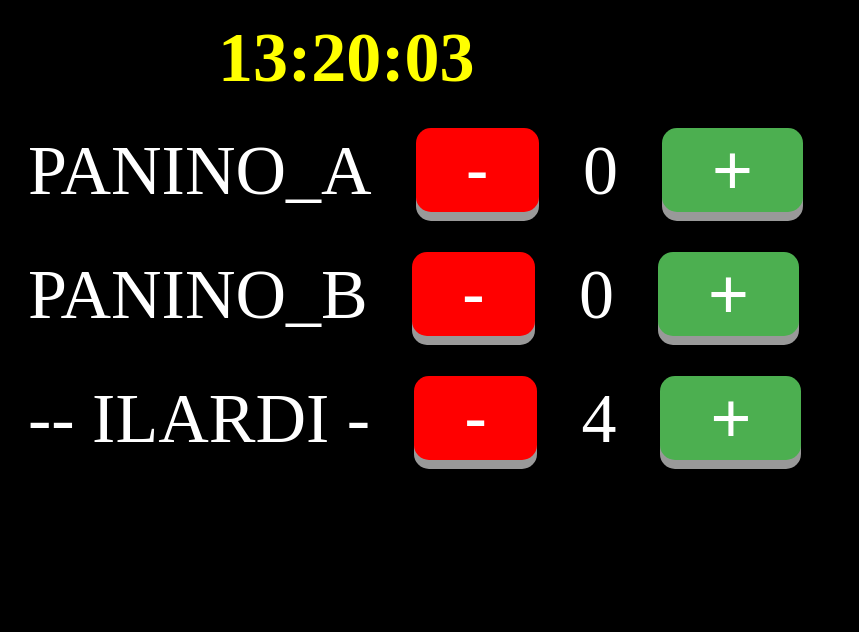
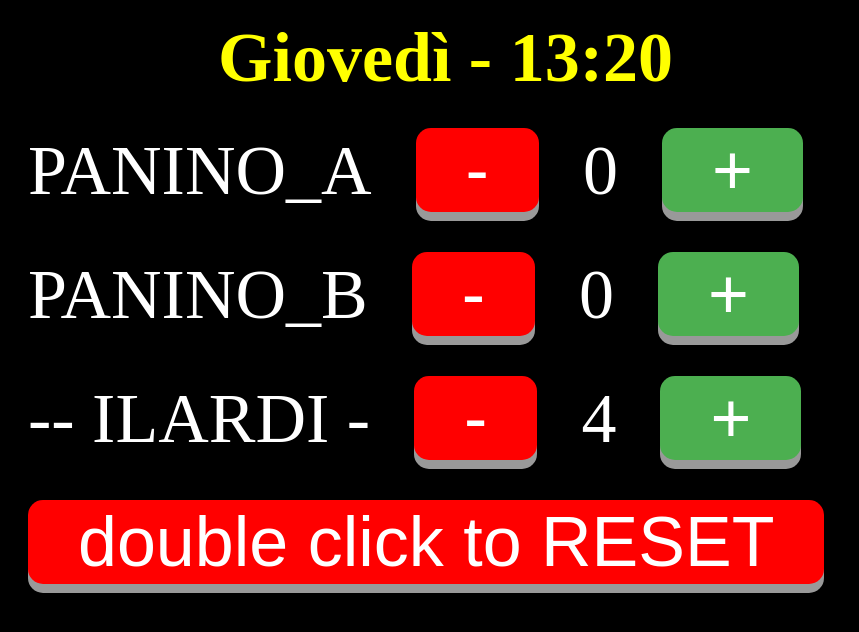
Before and after one commit to huskebasi/huskebasi.github.io, a plain HTML site: page index.html in a window 1280 px wide. Shown: the whole page, without its empty margins (0-859 px from the left). Drawn offline with Linux system fonts and the light colour scheme.

Commit message:
pallottoliere

```diff
--- a/index.html
+++ b/index.html
@@ -74,7 +74,6 @@ body {background-color: black;}
 <body onload="startTime()">
 <div class="orologio" id="orologio"></div>
 
-
 <div id='container'>
   <p> PANINO_A   </p>
   <button class="button, minus" onclick="decrease_a()">-</button>
@@ -133,18 +132,29 @@ document.getElementById("i").innerHTML = i_count;
 </script>
 <!-- ================================================================ -->
 
-
+<!-- <p> In bocca al lupo fringuelli!  </p> -->
 
 <script>
+function flush_local_storage(){
+  localStorage.a_count = 0
+  localStorage.b_count = 0
+  a_count = 0
+  b_count = 0
+  document.getElementById("a").innerHTML = localStorage.a_count;
+  document.getElementById("b").innerHTML = localStorage.b_count;
+}
+
 function startTime() {
+  var weekday=["Domenica","Lunedì","Martedì","Mercoledì","Giovedì","Venerdì","Sabato"]
     var today = new Date();
     var h = today.getHours();
     var m = today.getMinutes();
     var s = today.getSeconds();
+    var d = weekday[today.getDay()];
     m = checkTime(m);
     s = checkTime(s);
     document.getElementById('orologio').innerHTML =
-    h + ":" + m + ":" + s;
+    d + " - " + h + ":" + m //+ ":" + s;
     var t = setTimeout(startTime, 500);
 }
 function checkTime(i) {
@@ -155,5 +165,8 @@ function checkTime(i) {
 
 </script>
 
+
+<button class="button, minus" ondblclick="flush_local_storage()">double click to RESET </button>
+
 </body>
 </html>
```
